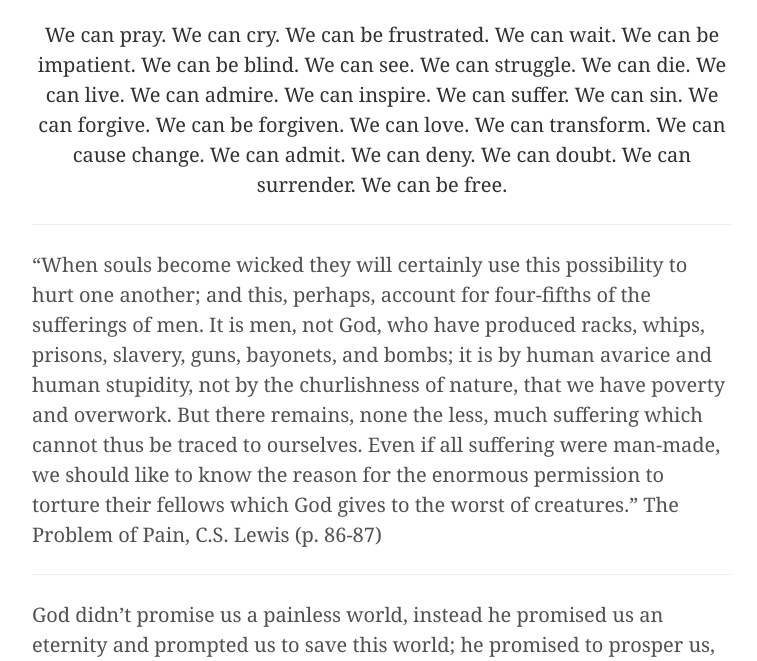
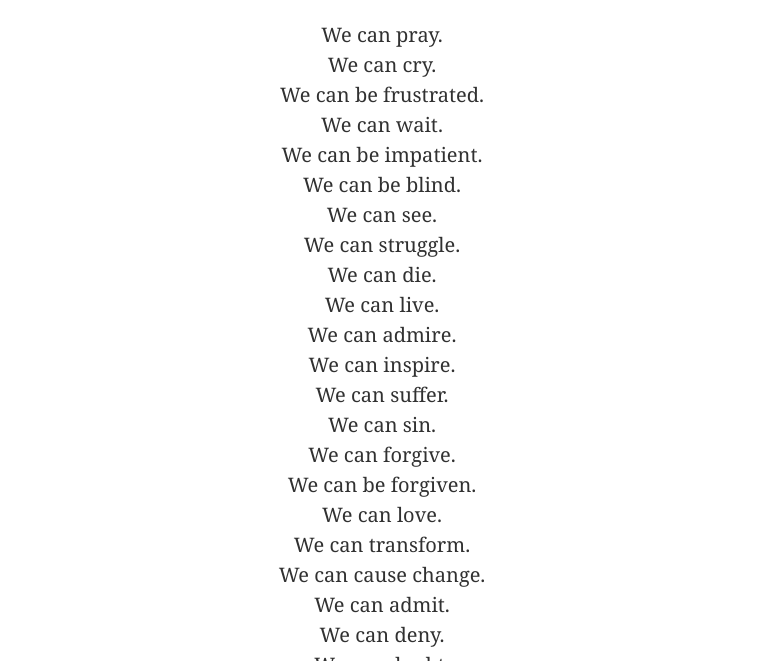
Before and after one commit to thejohnsullivan/McLeian, a Jekyll site: the page built from _posts/2016-07-04-freedom.md, in a window 1280 px wide and 900 px high, scrolled down 8239 px, cut to the strip 239-900 px from the top of the window. Shown: the whole strip, without its empty margins (258-1015 px from the left). Built offline with Jekyll 4.4.1, drawn with Linux system fonts in a browser that asks for light colours; some web fonts are replaced; comment, search, counter and statistics services are not loaded; some of the changed text lies outside the part shown.

Commit message:
Update 2016-07-04-freedom.md

```diff
--- a/_posts/2016-07-04-freedom.md
+++ b/_posts/2016-07-04-freedom.md
@@ -143,30 +143,30 @@ While we, as Christians, see morality as black and white, and sometimes grey are
 
 ---
 
-<center>We can pray.
-   We can cry.
-   We can be frustrated.
-   We can wait.
-   We can be impatient.
-   We can be blind.
-   We can see.
-   We can struggle.
-   We can die.
-   We can live.
-   We can admire.
-   We can inspire.
-   We can suffer.
-   We can sin.
-   We can forgive.
-   We can be forgiven.
-   We can love.
-   We can transform.
-   We can cause change.
-   We can admit.
-   We can deny.
-   We can doubt.
-   We can surrender.
-   We can be free.</center>
+<center>We can pray.</center>
+   <center>We can cry.</center>
+   <center>We can be frustrated.</center>
+   <center>We can wait.</center>
+   <center>We can be impatient.</center>
+   <center>We can be blind.</center>
+   <center>We can see.</center>
+   <center>We can struggle.</center>
+   <center>We can die.</center>
+   <center>We can live.</center>
+   <center>We can admire.</center>
+   <center>We can inspire.</center>
+   <center>We can suffer.</center>
+   <center>We can sin.</center>
+   <center>We can forgive.</center>
+   <center>We can be forgiven.</center>
+   <center>We can love.</center>
+   <center>We can transform.</center>
+   <center>We can cause change.</center>
+   <center>We can admit.</center>
+   <center>We can deny.</center>
+   <center>We can doubt.</center>
+   <center>We can surrender.</center>
+   <center>We can be free.</center>
 
 ---
 
@@ -176,7 +176,14 @@ While we, as Christians, see morality as black and white, and sometimes grey are
 
 God didn't promise us a painless world, instead he promised us an eternity and prompted us to save this world; he promised to prosper us, to challenge us, to save us, to breathe in us a strong and a persevering faith, not only for ourselves but as wells as for others.
 
-We revel in this proclamation of freedom. Freedom of speech, freedom of religion, freedom to bear arms…well how about the freedom to live. The freedom to exist. The freedom to breathe. The freedom to survive.
+We revel in this proclamation of freedom.
+   Freedom of speech.
+   Freedom of religion.
+   Freedom to bear arms.
+   Well how about the freedom to live.
+   The freedom to exist.
+   The freedom to breathe.
+   The freedom to survive.
 
 We let freedom ring, but we are told to fear ultimate liberty.
 We demand restrictions, but we are told to fear communism.
@@ -185,7 +192,7 @@ We thrive, as well as falter, in fear.
 
 ---
 
-So before we aim in restructuring society and its members, we must first aim to restructure our worldviews, our thoughts, our dreams, our view of self, and our purpose.
+So before we aim in restructuring society and its members, each of us must first aim to restructure our worldviews, our thoughts, our dreams, our view of self, and our purpose.
 
 ---
 
```
